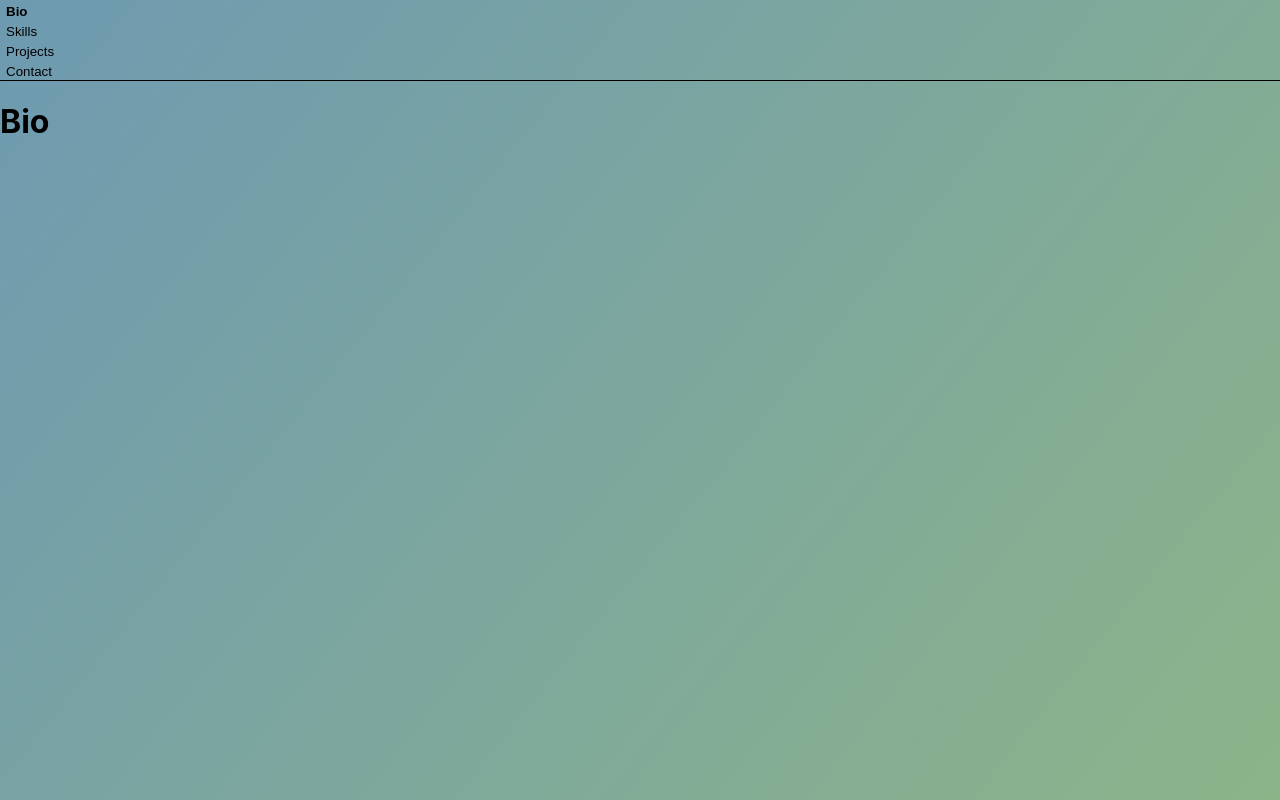
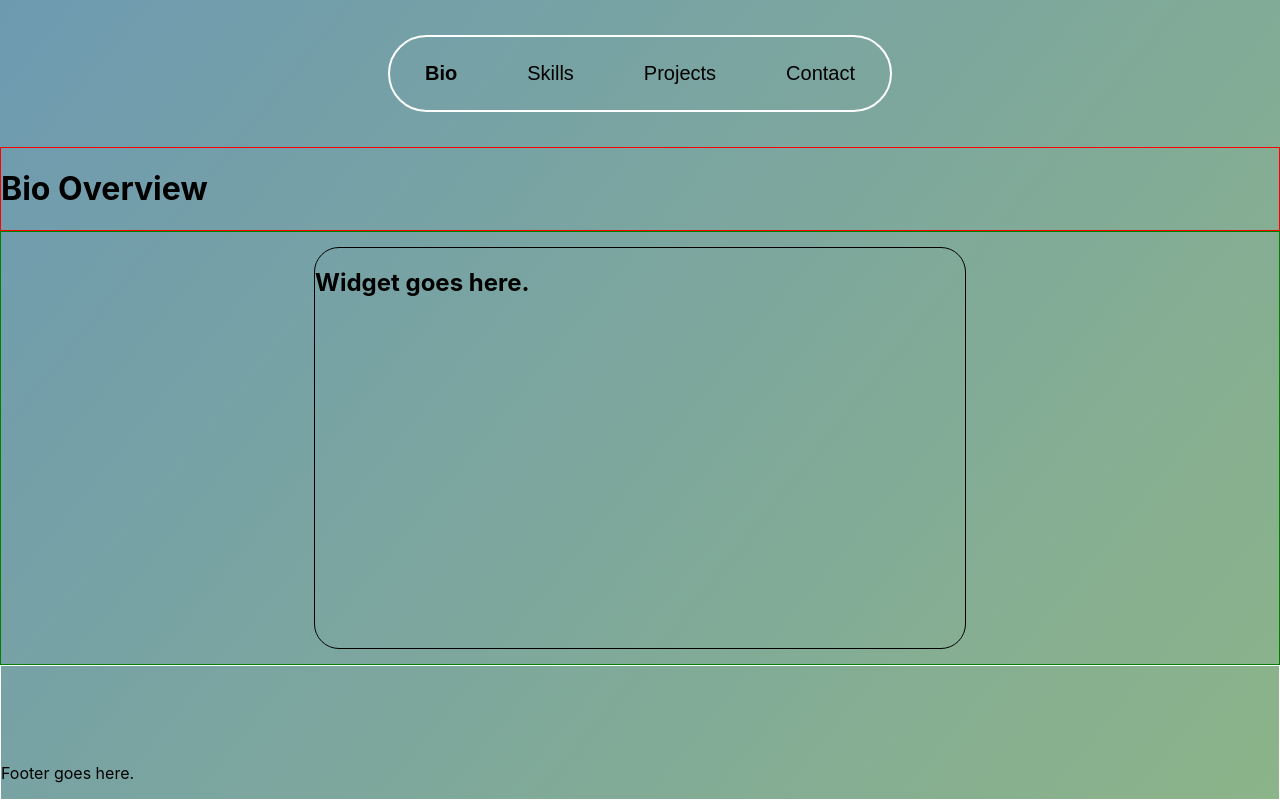
Before and after one commit to sok213/new-portolfio, a React (Create React App) app: page / in a window 1280 px wide. Built offline with nearby package versions, Linux system fonts and the light colour scheme.

Commit message:
Progress

```diff
--- a/src/App.js
+++ b/src/App.js
@@ -5,7 +5,7 @@ import Bio from './Comps/Bio/Bio';
 import Contact from './Comps/Contact/Contact';
 import Projects from './Comps/Projects/Projects';
 import Skills from './Comps/Skills/Skills';
-import { render } from '@testing-library/react';
+import Footer from './Comps/Footer/Footer';
 
 function App() {
 
@@ -35,6 +35,9 @@ function App() {
 
       {/* Renders the active page based on state. */}
       {renderActivePage()}
+
+      {/* Footer */}
+      <Footer />
     </div>
   );
 }
--- a/src/App.module.scss
+++ b/src/App.module.scss
@@ -2,4 +2,6 @@
   background: rgb(110,154,177);
   background: linear-gradient(129deg, rgba(110,154,177,1) 0%, rgba(140,180,137,1) 100%);
   height: 100vh;
+  display: flex;
+  flex-direction: column;
 }
--- a/src/Comps/Bio/Bio.js
+++ b/src/Comps/Bio/Bio.js
@@ -1,11 +1,16 @@
 import React, { Fragment, Component } from 'react';
+import BioOverview from './BioOverview/BioOverview';
+import BioFAQ from './BioFAQ/BioFAQ';
 import s from './Bio.module.scss';
 
 export default function Bio() {
 
   return (
     <Fragment>
-      <h1>Bio</h1>
+      <div className={s.container}>
+        <BioOverview />
+        <BioFAQ />
+      </div>
     </Fragment>
   );
 }
--- a/src/Comps/Bio/Bio.module.scss
+++ b/src/Comps/Bio/Bio.module.scss
@@ -0,0 +1,15 @@
+.container {
+  display: flex;
+  flex-direction: row;
+  flex-basis: auto;
+  max-width: 1600px;
+  width: 100%;
+  align-self: center;
+  // border: thin solid white;
+}
+
+@media only screen and (max-width: 1300px) {
+  .container {
+    flex-direction: column;
+  }
+}
--- a/src/Comps/Bio/BioFAQ/BioFAQ.js
+++ b/src/Comps/Bio/BioFAQ/BioFAQ.js
@@ -2,12 +2,11 @@ import React, { Fragment } from 'react';
 import s from './BioFAQ.module.scss';
 
 export default function BioFAQ() {
-
-
-
   return (
-    <Fragment>
-      <h1>Bio</h1>
-    </Fragment>
+    <section className={s.container}>
+      <div className={s.widget}>
+        <h2>Widget goes here.</h2>
+      </div>
+    </section>
   );
 }
--- a/src/Comps/Bio/BioFAQ/BioFAQ.module.scss
+++ b/src/Comps/Bio/BioFAQ/BioFAQ.module.scss
@@ -0,0 +1,16 @@
+.container {
+  flex-grow: 1;
+  border: thin solid green;
+  padding: 15px;
+}
+
+.widget {
+  height: 400px;
+  max-width: 650px;
+  flex-grow: 1;
+  width: 100%;
+  border: thin solid black;
+  border-radius: 25px;
+  margin-left: auto;
+  margin-right: auto;
+}
--- a/src/Comps/Bio/BioOverview/BioOverview.js
+++ b/src/Comps/Bio/BioOverview/BioOverview.js
@@ -0,0 +1,13 @@
+import React, { Fragment, useState } from 'react';
+import s from './BioOverview.module.scss';
+
+export default function BioOverview() {
+
+  return (
+    <div className={s.container}>
+      <h1>
+        Bio Overview
+      </h1>
+    </div>
+  )
+}
--- a/src/Comps/Bio/BioOverview/BioOverview.module.scss
+++ b/src/Comps/Bio/BioOverview/BioOverview.module.scss
@@ -0,0 +1,4 @@
+.container {
+  flex-grow: 1;
+  border: thin solid red;
+}
--- /dev/null
+++ b/src/Comps/Footer/Footer.js
@@ -0,0 +1,11 @@
+import React, { Component } from 'react';
+import s from './Footer.module.scss';
+
+export default function Footer() {
+
+  return (
+    <section className={s['footer-container']}>
+      <p>Footer goes here.</p>
+    </section>
+  );
+}
--- /dev/null
+++ b/src/Comps/Footer/Footer.module.scss
@@ -0,0 +1,6 @@
+.footer-container {
+  display: flex;
+  flex-direction: column-reverse;
+  flex-basis: 100%;
+  border: thin solid white;
+}
--- a/src/Comps/NavBar/NavBar.module.scss
+++ b/src/Comps/NavBar/NavBar.module.scss
@@ -1,6 +1,8 @@
 .container {
-  border-bottom: thin solid black;
+  display: flex;
+  flex-direction: column;
   width: 100%;
+  padding: 35px 0px;
 }
 
 .noPadding {
@@ -10,10 +12,26 @@
 .navbar-ul {
   margin: 0;
   padding: 0;
+  width: 500px;
+  flex-basis: auto;
+  border-radius: 50px;
+  display: flex;
+  flex-direction: row;
+  align-self: center;
+  border: 2px solid white;
+  list-style: none;
+
+  li {
+    padding: 15px;
+    flex-grow: 1;
+    text-align: center;
+  }
 }
 
 .buttonItem {
   border: none;
+  padding: 10px;
+  font-size: 20px;
   background: none;
 }
 
```
